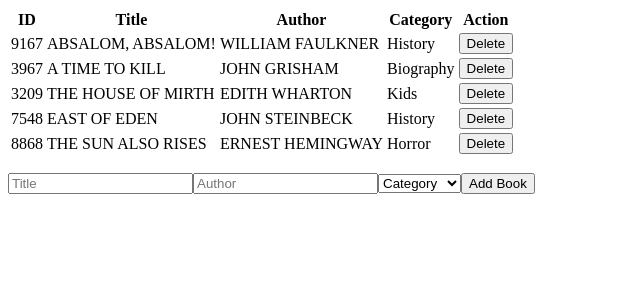
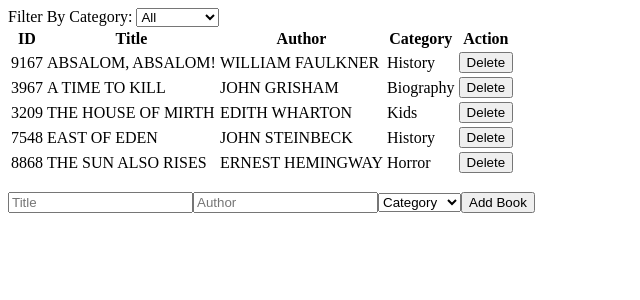
Before and after one commit to OlawaleJoseph/Bookstore, a React (Create React App) app: page / in a window 1280 px wide. Shown: the top 300 px of the page, without its empty margins (0-640 px from the left). Built offline with nearby package versions, Linux system fonts and the light colour scheme.

Commit message:
create category filter component

```diff
--- /dev/null
+++ b/src/components/categoryFilter.js
@@ -0,0 +1,20 @@
+import React from 'react';
+import PropTypes from 'prop-types';
+import { categories } from '../common';
+
+function CategoryFilter({ handleFilter }) {
+  return (
+    <div>
+      <span>Filter By Category: </span>
+      <select name="categoryFilter" id="categoryFilter" onChange={handleFilter}>
+        {['All', ...categories].map(category => <option key={category}>{category}</option>)}
+      </select>
+    </div>
+  );
+}
+
+CategoryFilter.propTypes = {
+  handleFilter: PropTypes.func.isRequired,
+};
+
+export default CategoryFilter;
--- a/src/containers/BooksList.js
+++ b/src/containers/BooksList.js
@@ -3,10 +3,12 @@ import PropTypes from 'prop-types';
 import { connect } from 'react-redux';
 import Book from '../components/Book';
 import { generateRandomNumber } from '../common';
-import { removeBook } from '../actions';
+import { removeBook, filterBooks } from '../actions';
+import Filter from '../components/categoryFilter';
 
-function BooksList({ books, deleteBook }) {
+function BooksList({ books, deleteBook, filterBooks }) {
   const handleRemoveBook = id => deleteBook(id);
+  const handleFilter = e => filterBooks(e.target.value);
 
   const allBooks = books.map(book => (
     <Book
@@ -17,6 +19,8 @@ function BooksList({ books, deleteBook }) {
     />
   ));
   return (
+    <div>
+      <Filter handleFilter={handleFilter} />
       <table>
         <thead>
           <tr>
@@ -31,12 +35,14 @@ function BooksList({ books, deleteBook }) {
           {allBooks}
         </tbody>
       </table>
+    </div>
   );
 }
 
 BooksList.propTypes = {
   books: PropTypes.arrayOf(PropTypes.object).isRequired,
   deleteBook: PropTypes.func.isRequired,
+  filterBooks: PropTypes.func.isRequired,
 };
 
 const mapStateToProps = state => ({
@@ -45,6 +51,7 @@ const mapStateToProps = state => ({
 
 const mapDispatchToProps = dispatch => ({
   deleteBook: id => dispatch(removeBook(id)),
+  filterBooks: category => dispatch(filterBooks(category)),
 });
 
 export default connect(mapStateToProps, mapDispatchToProps)(BooksList);
--- a/src/index.js
+++ b/src/index.js
@@ -7,6 +7,8 @@ import rootReducer from './reducers';
 
 const store = createStore(
   rootReducer,
+  // eslint-disable-next-line no-underscore-dangle
+  window.__REDUX_DEVTOOLS_EXTENSION__ && window.__REDUX_DEVTOOLS_EXTENSION__(),
 );
 
 ReactDOM.render(
--- a/src/reducers/filter.js
+++ b/src/reducers/filter.js
@@ -1,10 +1,9 @@
 import { FILTER_BOOK } from '../actions/type';
-import { defaultBooks } from '../common';
 
-export default (state = defaultBooks, { type, payload }) => {
+export default (state = 'All', { type, payload }) => {
   switch (type) {
     case FILTER_BOOK:
-      return state.filter(book => book.category === payload);
+      return payload;
     default:
       return state;
   }
```
Lines whose indentation alone changed are shown as unchanged.
